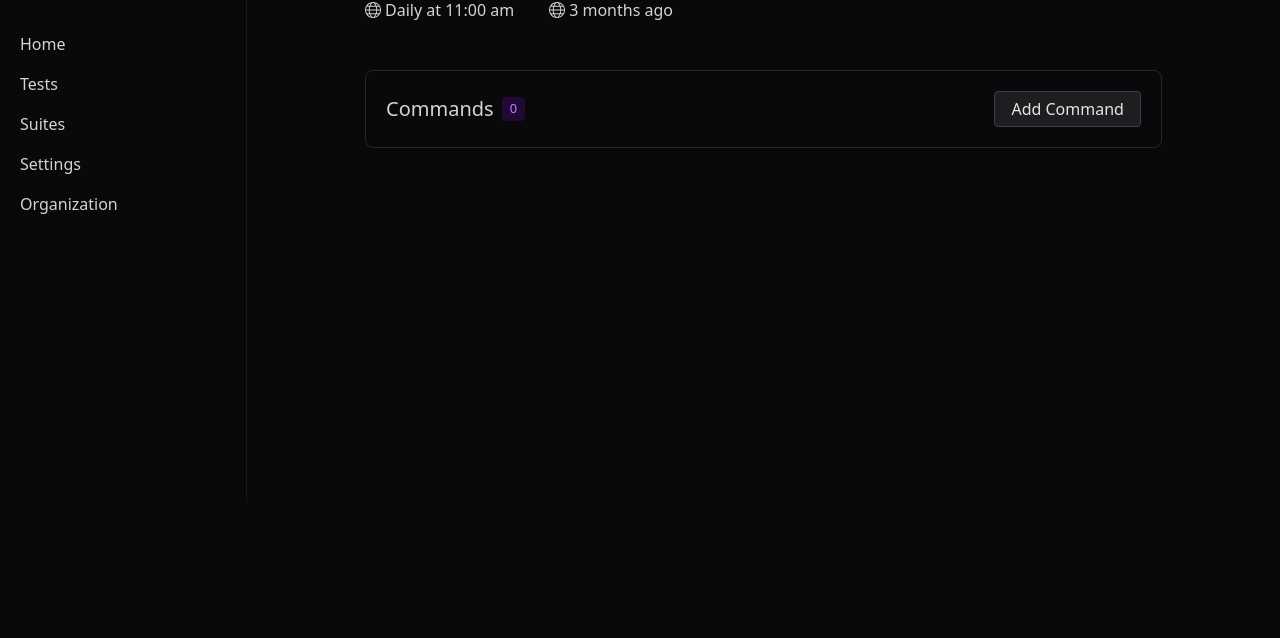
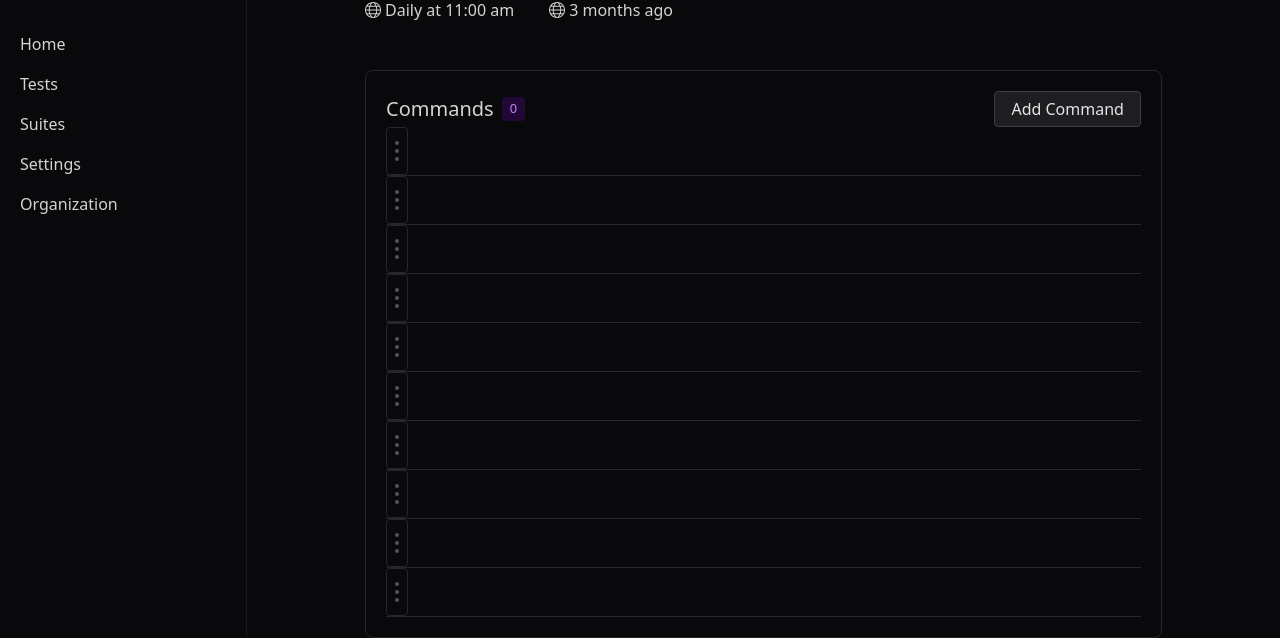
Before and after one commit to alexandprivate/kiuei-app, a React (Vite) app: page /test/1 in a window 1280 px wide. Shown: the part 298-936 px from the top of the page. Before the commit the page ends 800 px from the top, so only its background shows below. Built offline with nearby package versions, Linux system fonts and the light colour scheme.

Commit message:
Refactor sidebar layout and add commands component

```diff
--- a/src/components/layout/Sidebar.tsx
+++ b/src/components/layout/Sidebar.tsx
@@ -62,11 +62,13 @@ const Plan: React.FC = () => {
 
 export const Sidebar = () => {
   return (
-    <div className="min-h-screen border-r border-zinc-900 w-[300px] p-3 gap-6 flex flex-col">
-      <Brand />
-      <User />
-      <Plan />
-      <Navigation />
+    <div className="min-h-screen border-r border-zinc-900 w-[300px] p-3 ">
+      <div className="gap-6 flex flex-col sticky top-3">
+        <Brand />
+        <User />
+        <Plan />
+        <Navigation />
+      </div>
     </div>
   );
 };
--- a/src/pages/test/Test.tsx
+++ b/src/pages/test/Test.tsx
@@ -1,8 +1,7 @@
 import { Intro, IntroProps } from '../../components/intro/Intro';
 import { BsThreeDots } from 'react-icons/bs';
 import { Highlights } from './components/Highlights';
-import { Button } from '../../components/button/Button';
-import { NumberBadge } from '../../components/numberBadge/NumberBadge';
+import { Commands } from './components/Commands';
 
 export const Test = () => {
   const actions = [
@@ -17,18 +16,8 @@ export const Test = () => {
       <div className="mb-14">
         <Intro title="My Portfolio home page" actions={actions} />
       </div>
-
       <Highlights />
-
-      <div className="border border-zinc-800 mt-12 rounded-lg p-5">
-        <div className="flex items-center justify-between">
-          <div className="flex items-center gap-2">
-            <span className="text-xl font-medium">Commands</span>
-            <NumberBadge value={0} />
-          </div>
-          <Button flavor="secondary">Add Command</Button>
-        </div>
-      </div>
+      <Commands />
     </div>
   );
 };
--- /dev/null
+++ b/src/pages/test/components/Commands.tsx
@@ -0,0 +1,41 @@
+import { NumberBadge } from '../../../components/numberBadge/NumberBadge';
+import { Button } from '../../../components/button/Button';
+
+const CommandsHeader = () => {
+  return (
+    <div className="flex items-center justify-between">
+      <div className="flex items-center gap-2">
+        <span className="text-xl font-medium">Commands</span>
+        <NumberBadge value={0} />
+      </div>
+      <Button flavor="secondary">Add Command</Button>
+    </div>
+  );
+};
+
+const DragHandle = () => {
+  return (
+    <div className="inline-flex flex-col items-center justify-center gap-1 border border-zinc-800 py-2 rounded">
+      <div className="w-1 h-1 bg-zinc-600 rounded-full"></div>
+      <div className="w-1 h-1 bg-zinc-600 rounded-full mx-2"></div>
+      <div className="w-1 h-1 bg-zinc-600 rounded-full"></div>
+    </div>
+  );
+};
+
+export const Commands = () => {
+  return (
+    <div className="border border-zinc-800 mt-12 rounded-lg p-5">
+      <CommandsHeader />
+
+      <div className="flex flex-col">
+        {new Array(10).fill('').map((_, i) => (
+          <div key={i} className="border-b border-zinc-800 items-stretch flex">
+            <DragHandle />
+            <div className=" p-6"></div>
+          </div>
+        ))}
+      </div>
+    </div>
+  );
+};
```
